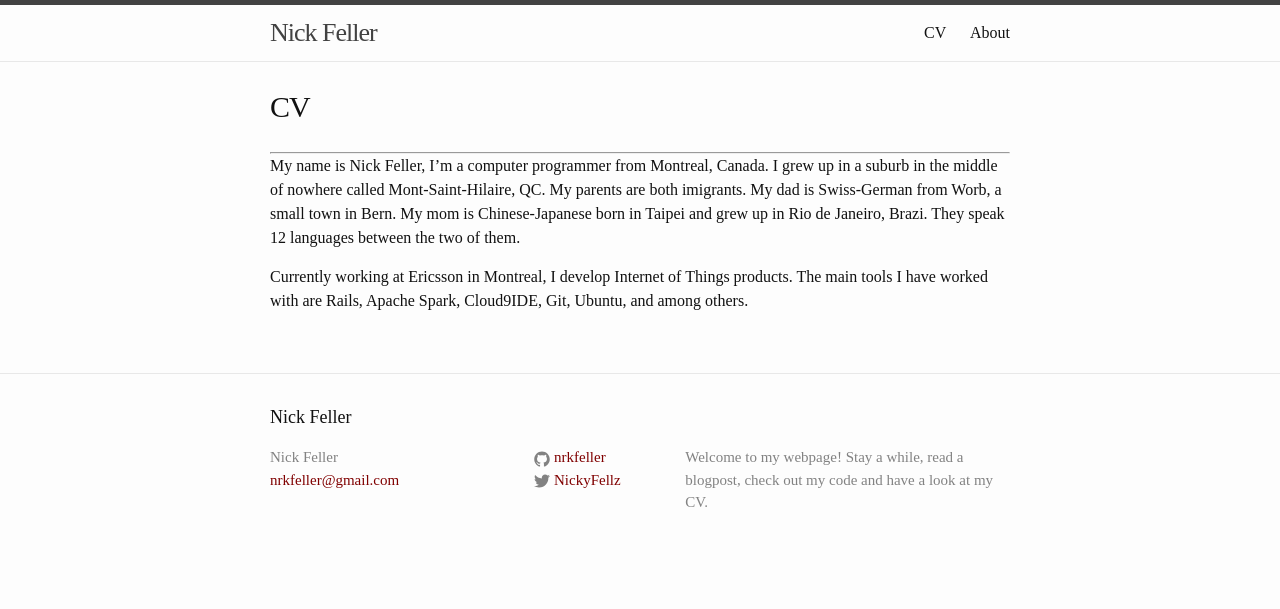
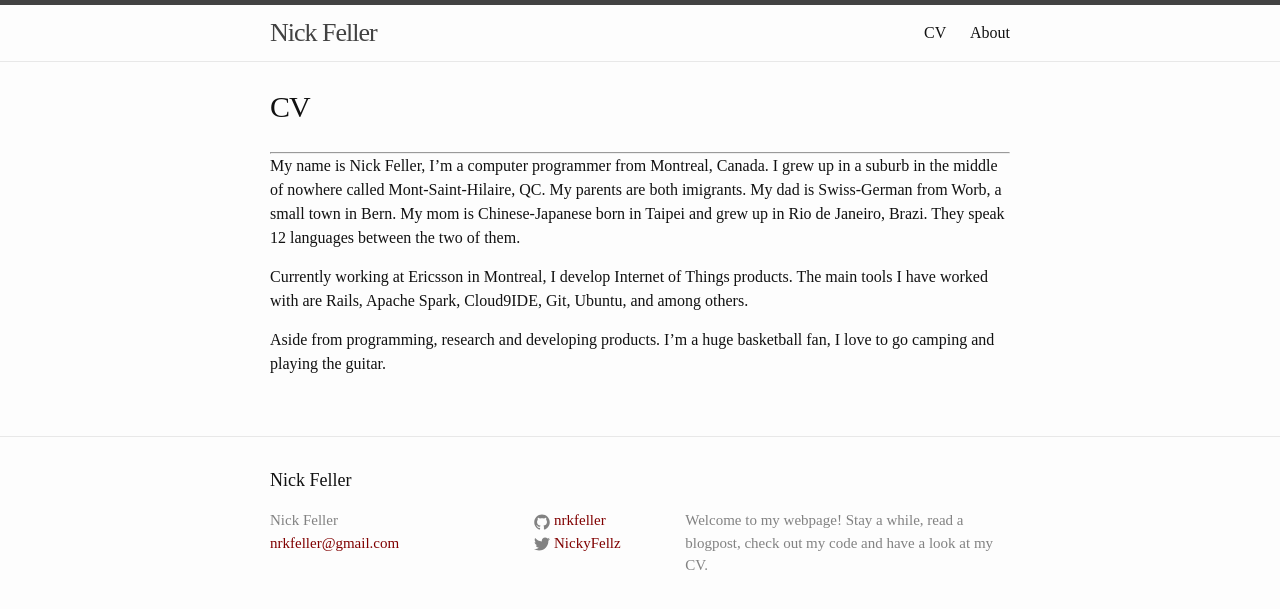
Before and after one commit to nrkfeller/PersonalWebsite, a Jekyll site: the page built from CV.md, in a window 1280 px wide. Shown: the top 609 px of the page. Built offline with Jekyll 4.4.1, drawn with Linux system fonts in a browser that asks for light colours.

Commit message:
Updated about page

```diff
--- a/CV.md
+++ b/CV.md
@@ -13,3 +13,5 @@ My name is Nick Feller, I'm a computer programmer from Montreal, Canada. I grew
 Worb, a small town in Bern. My mom is Chinese-Japanese born in Taipei and grew up in Rio de Janeiro, Brazi. They speak 12 languages between the two of them.
 
 Currently working at Ericsson in Montreal, I develop Internet of Things products. The main tools I have worked with are Rails, Apache Spark, Cloud9IDE, Git, Ubuntu, and among others.
+
+Aside from programming, research and developing products. I'm a huge basketball fan, I love to go camping and playing the guitar.
```
